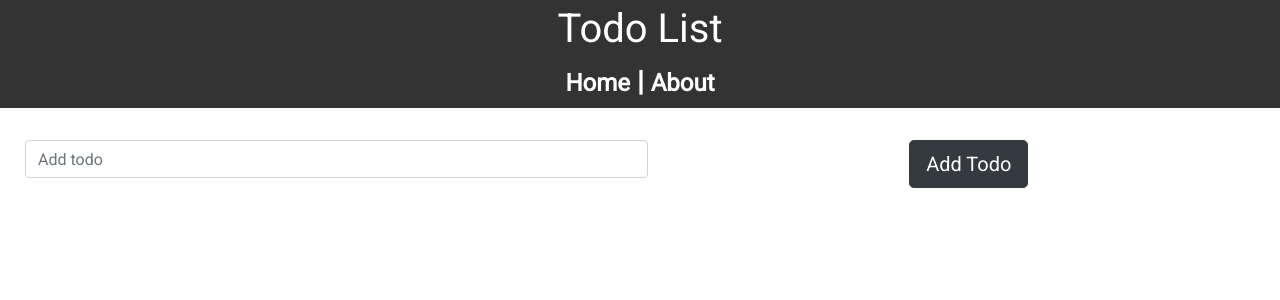
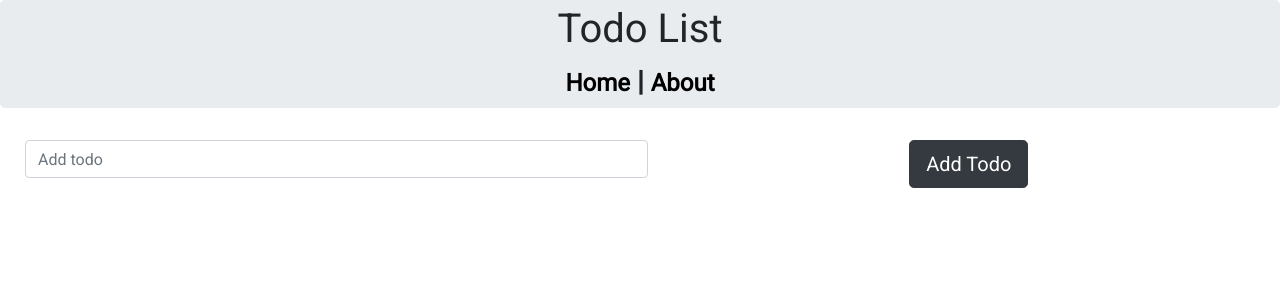
Before and after one commit to grlara9/react-todo, a React (Create React App) app: page / in a window 1280 px wide. Shown: the top 300 px of the page. Built offline with nearby package versions, Linux system fonts and the light colour scheme; no server answers.

Commit message:
edit header

```diff
--- a/src/components/layout/Header.js
+++ b/src/components/layout/Header.js
@@ -5,7 +5,7 @@ import { Jumbotron, Container } from 'react-bootstrap'
 export default function Header() {
     return (
         <div>
-            <Jumbotron fluid style={getStyle}>
+            <Jumbotron style={getStyle}>
                  <Container >
                 <h1>Todo List</h1>
                 <Link style={linkStyle} to="/">Home</Link> | <Link style={linkStyle} to="/about">About</Link>
@@ -15,15 +15,14 @@ export default function Header() {
     )
 }
 const getStyle = {
-    background: '#333',
-    color: 'white',
+
     textAlign: 'center',
     padding: '5px',
     fontSize: '28px'
 }
 
 const linkStyle ={
-    color: 'white',
+    color: 'black',
     fontSize: '24px',
     textDecoration: 'none',
 }
```
